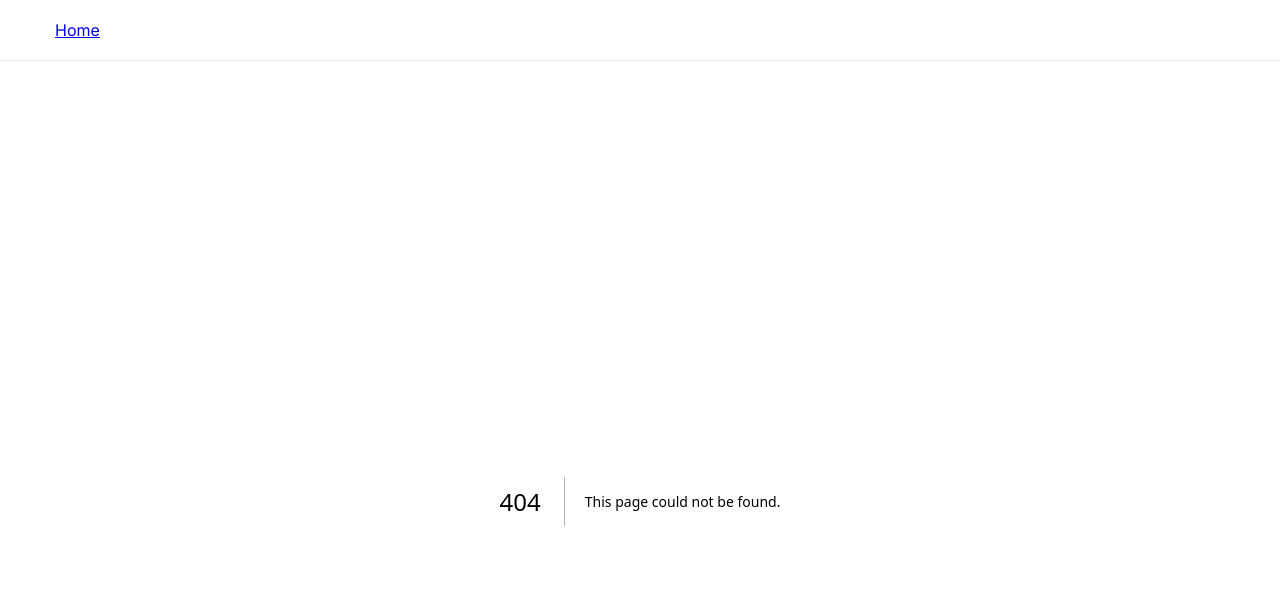
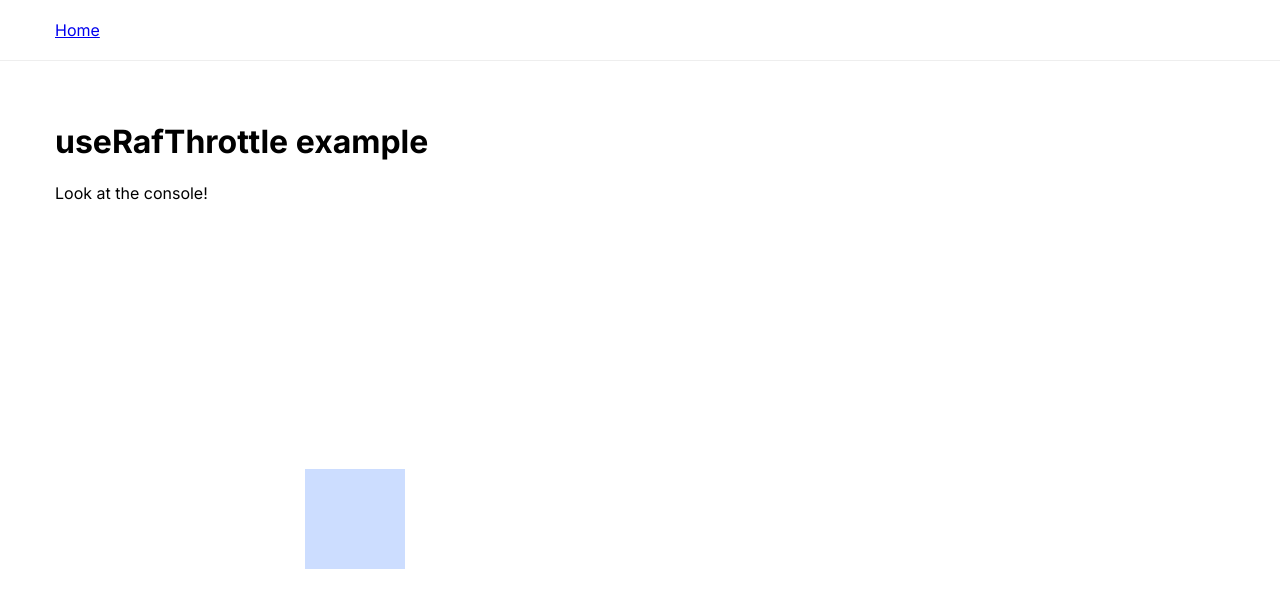
Before and after one commit to 124c4a11/ReactCustomHooks-ReactJS-TypeScript, a Next.js app: page /use-raf-throttle-example in a window 1280 px wide. Before the commit this address had no page. Shown: the top 608 px of the page. Built offline with nearby package versions, Linux system fonts and the light colour scheme.

Commit message:
useRafThrottle

```diff
--- /dev/null
+++ b/src/app/use-raf-throttle-example/page.tsx
@@ -0,0 +1,52 @@
+'use client';
+
+import { useRafThrottle } from '@/hooks/useRafThrottle';
+import { useState } from 'react';
+
+const DELTA_MULTIPLIER = -0.01;
+
+const wrapperStyles = {
+  width: 600,
+  height: 600,
+  display: 'flex',
+  alignItems: 'center',
+  justifyContent: 'center',
+};
+
+const itemStyles = {
+  width: 100,
+  height: 100,
+  background: '#cdf',
+  padding: 8,
+};
+
+export default function UseRafThrottleExample() {
+  const [scale, setScale] = useState(1);
+
+  const handleWheel = useRafThrottle((event: React.WheelEvent) => {
+    console.log('wheel');
+
+    let newScale = scale + event.deltaY * DELTA_MULTIPLIER;
+
+    newScale = Math.min(Math.max(0.5, newScale), 4);
+
+    setScale(newScale);
+  });
+
+  return (
+    <>
+      <h1>useRafThrottle example</h1>
+      <p>Look at the console!</p>
+
+      <div style={wrapperStyles}>
+        <div
+          onWheel={handleWheel}
+          style={{
+            ...itemStyles,
+            transform: `scale(${scale})`,
+          }}
+        ></div>
+      </div>
+    </>
+  );
+}
--- /dev/null
+++ b/src/hooks/useRafThrottle.tsx
@@ -0,0 +1,24 @@
+import { rafThrottle } from '@/utils/rafThrottle';
+import { useMemo, useEffect } from 'react';
+import { useEventCallback } from './useEventCallback';
+
+export function useRafThrottle<Fn extends (...args: any[]) => any>(fn: Fn) {
+  const memoizedFn = useEventCallback(fn);
+
+  const throttledFn = useMemo(
+    () =>
+      rafThrottle((...args: Parameters<Fn>) => {
+        memoizedFn(...args);
+      }),
+    []
+  );
+
+  useEffect(
+    () => () => {
+      throttledFn.cancel();
+    },
+    [throttledFn]
+  );
+
+  return throttledFn;
+}
--- /dev/null
+++ b/src/utils/rafThrottle.ts
@@ -0,0 +1,21 @@
+export function rafThrottle<T extends (...args: any[]) => any>(fn: T) {
+  let rafId: number | null = null;
+
+  function throttled(...args: Parameters<T>) {
+    if (typeof rafId === 'number') return;
+
+    rafId = requestAnimationFrame(() => {
+      fn.apply(null, args);
+
+      rafId = null;
+    });
+  }
+
+  throttled.cancel = () => {
+    if (typeof rafId !== 'number') return;
+
+    cancelAnimationFrame(rafId);
+  };
+
+  return throttled;
+}
```
Also changed, not shown: src/app/page.tsx (+7 -0 lines).
